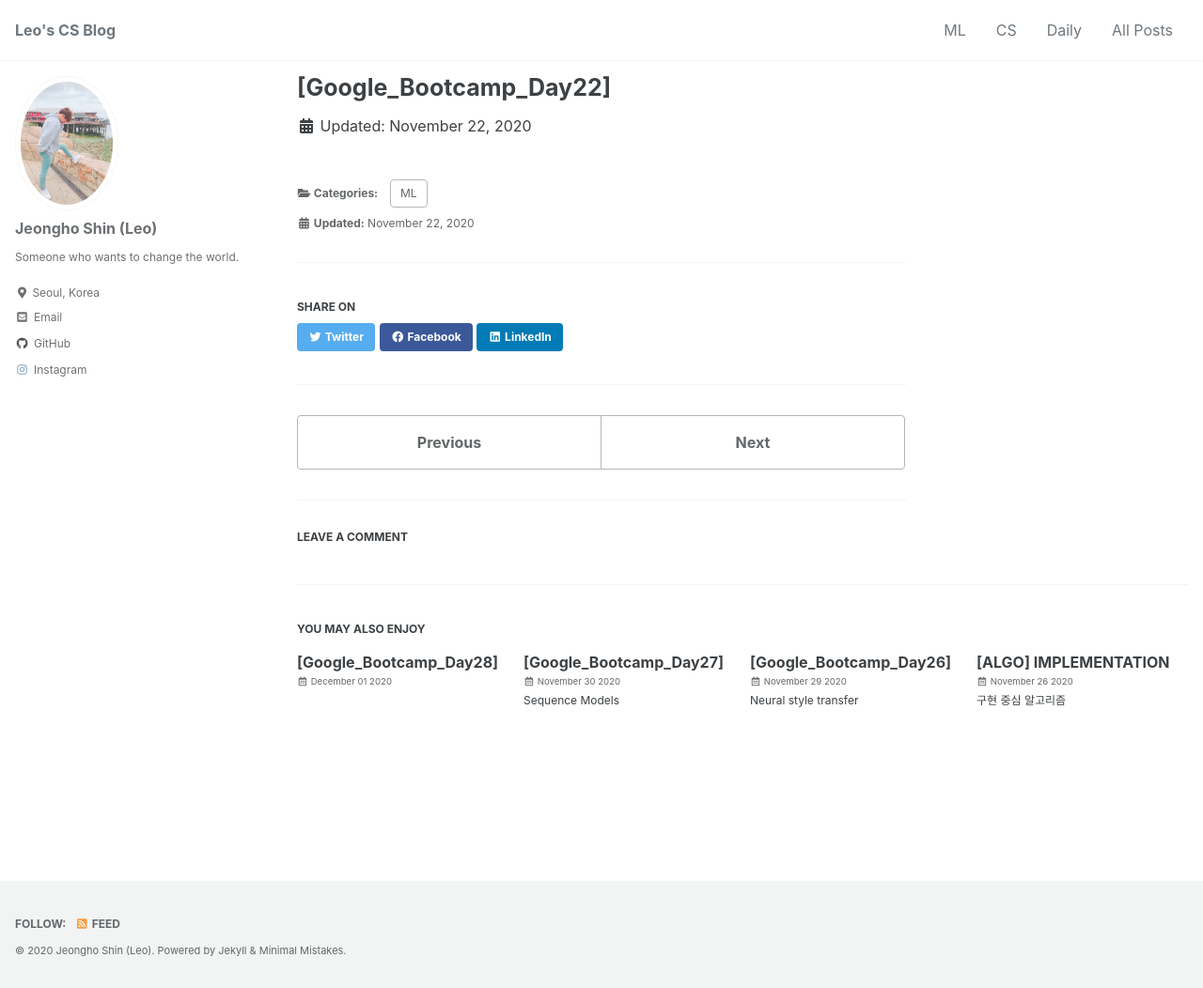
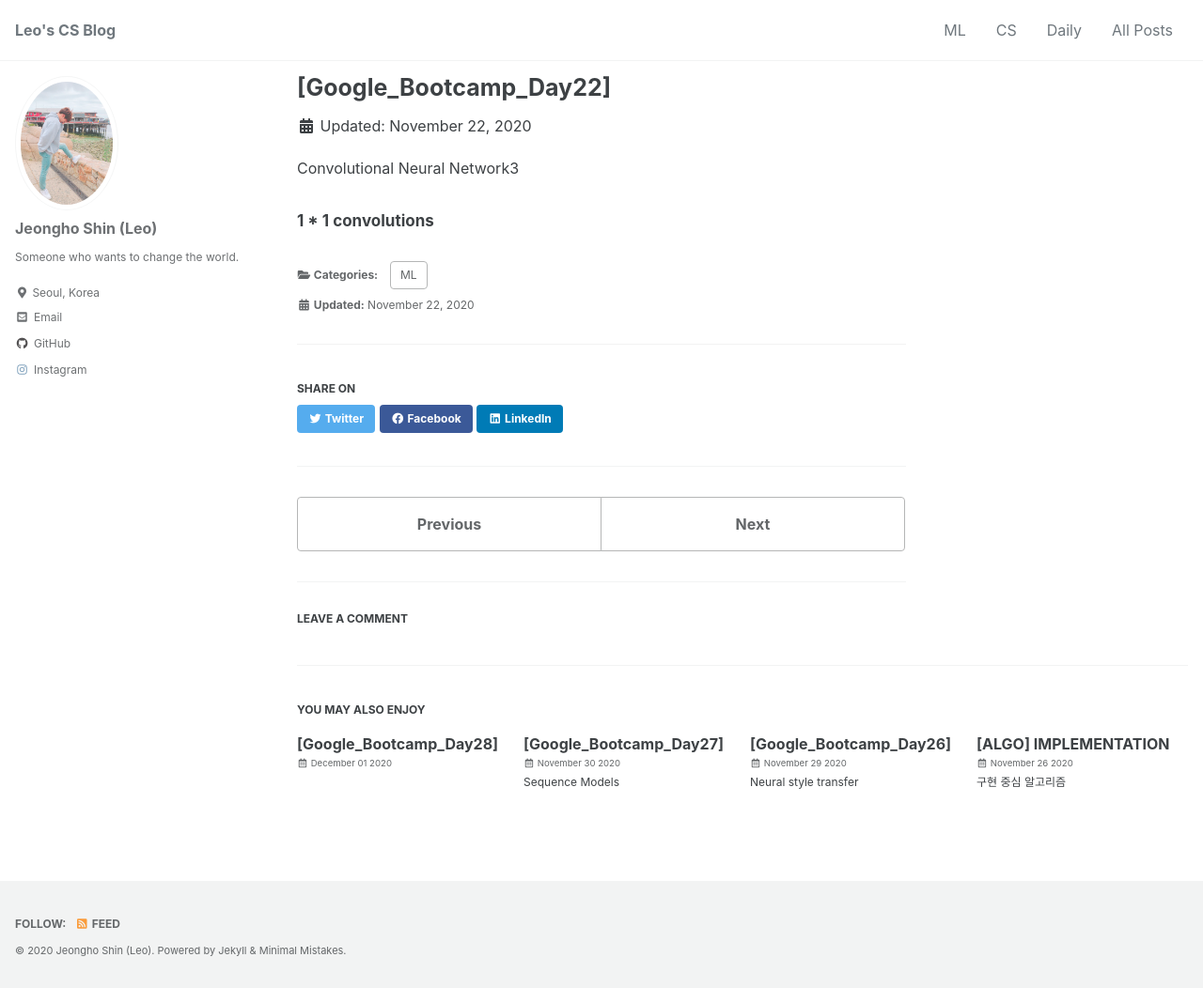
Before and after one commit to mlleo/mlleo.github.io, a Jekyll site: the page built from _posts/2020-11-22-GB_day22.md, in a window 1280 px wide and 1052 px high. Shown: the whole window at 94% size. Built offline with Jekyll 4.4.1, drawn with Linux system fonts in a browser that asks for light colours; cached includes are drawn as plain includes; comment, search, counter and statistics services are not loaded.

Commit message:
Update 2020-11-22-GB_day22.md

```diff
--- a/_posts/2020-11-22-GB_day22.md
+++ b/_posts/2020-11-22-GB_day22.md
@@ -6,3 +6,7 @@ last_modified_at: 2020-11-22 12:00:00
 comments: true
 use_math: true # MathJax On
 ---
+
+Convolutional Neural Network3
+
+#### 1 * 1 convolutions
```
